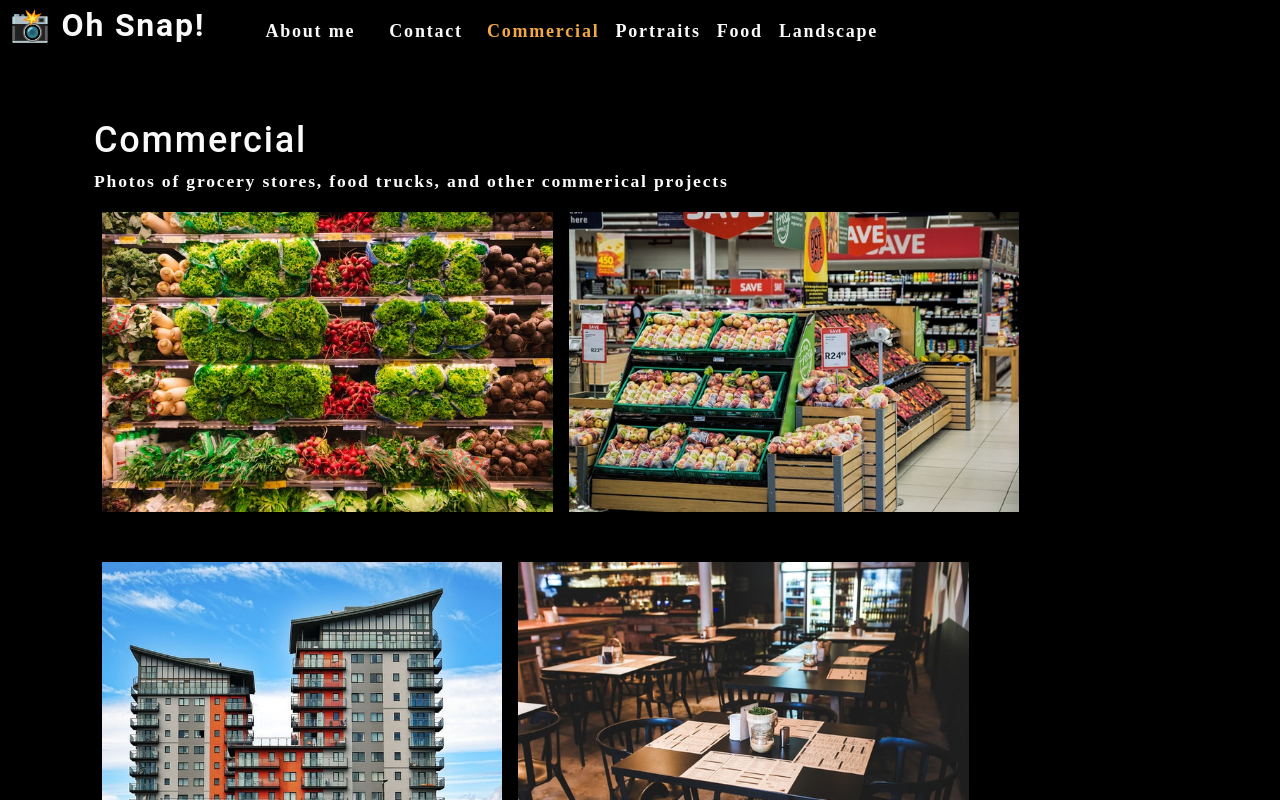
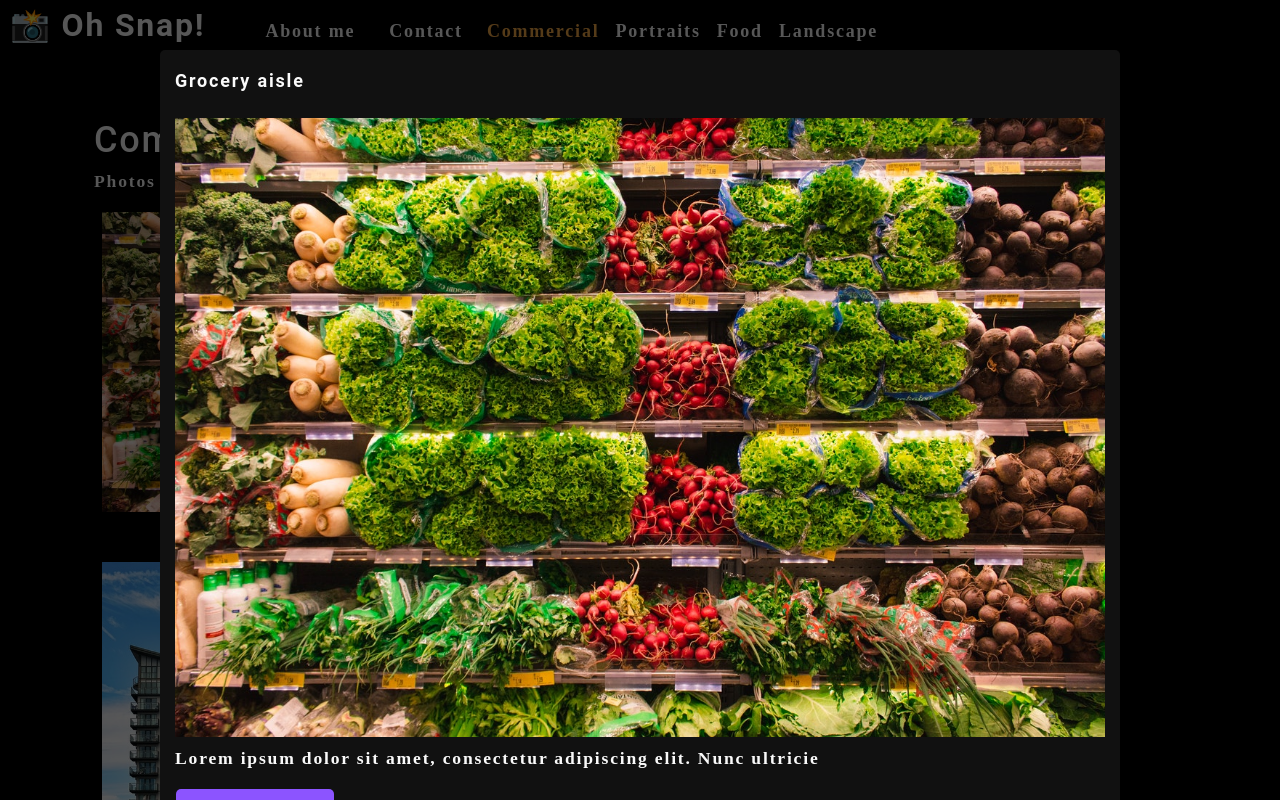
Before and after one commit to cmskorcz/photo-port, a React (Create React App) app: page / in a window 1280 px wide. Both pictures are taken after a click on the picture 327 px from the left and 361 px from the top of the page. Shown: the top 800 px of the page. Built offline with nearby package versions, Linux system fonts and the light colour scheme.

Commit message:
modal dislplays when photo is clicked

```diff
--- /dev/null
+++ b/src/components/Modal/index.js
@@ -0,0 +1,21 @@
+import React from "react";
+
+function Modal({currentPhoto}) {
+  const { name, category, description, index } = currentPhoto;
+  return(
+    <div className="modalBackdrop">
+      <div className="modalContainer">
+        <h3 className="modalTitle">{name}</h3>
+        <img alt="current category" src={require(`../../assets/large/${category}/${index}.jpg`)} />
+        <p>
+          {description}
+        </p>
+        <button type="button">
+          Close this modal
+        </button>
+      </div>
+    </div>
+  )
+}
+
+export default Modal;
--- a/src/components/PhotoList/index.js
+++ b/src/components/PhotoList/index.js
@@ -1,4 +1,5 @@
 import React, { useState } from "react";
+import Modal from "../Modal";
 
 function PhotoList({ category }) {
   const [photos] = useState([
@@ -101,8 +102,16 @@
 
   const currentPhotos = photos.filter((photo) => photo.category === category);
 
+  const [currentPhoto, setCurrentPhoto] = useState();
+  const [isModalOpen, setIsModalOpen] = useState(false);
+
+  const toggleModal = (image, i) => {
+    setCurrentPhoto({...image, index: i})
+    setIsModalOpen(true)
+  }
   return (
     <div>
+      { isModalOpen && <Modal currentPhoto={currentPhoto} /> }
       <div className="flex-row">
         {currentPhotos.map((image, i) => (
           <img
@@ -110,6 +119,7 @@
             alt={image.name}
             className="img-thumbnail mx-1"
             key={image.name}
+            onClick={() => toggleModal(image, i)}
           />
         ))}
       </div>
```
